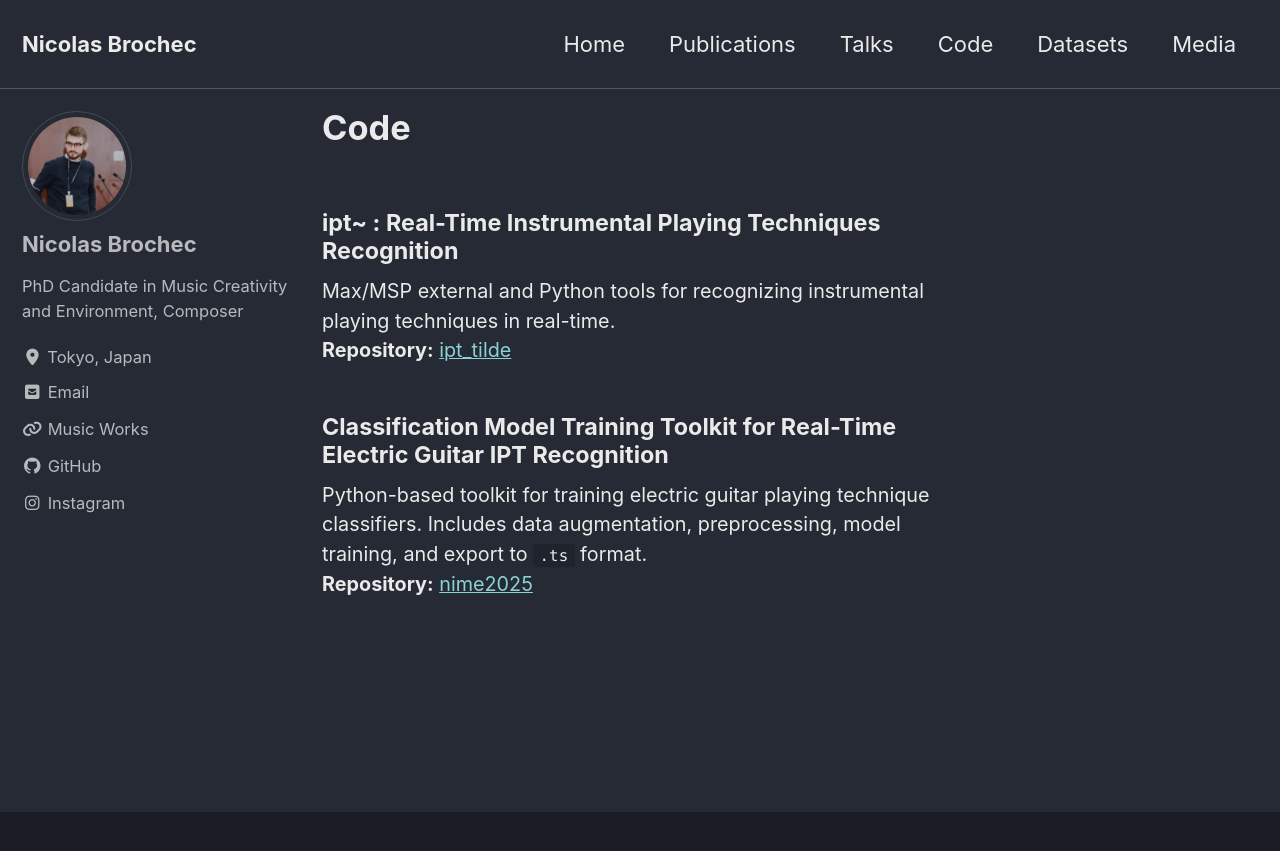
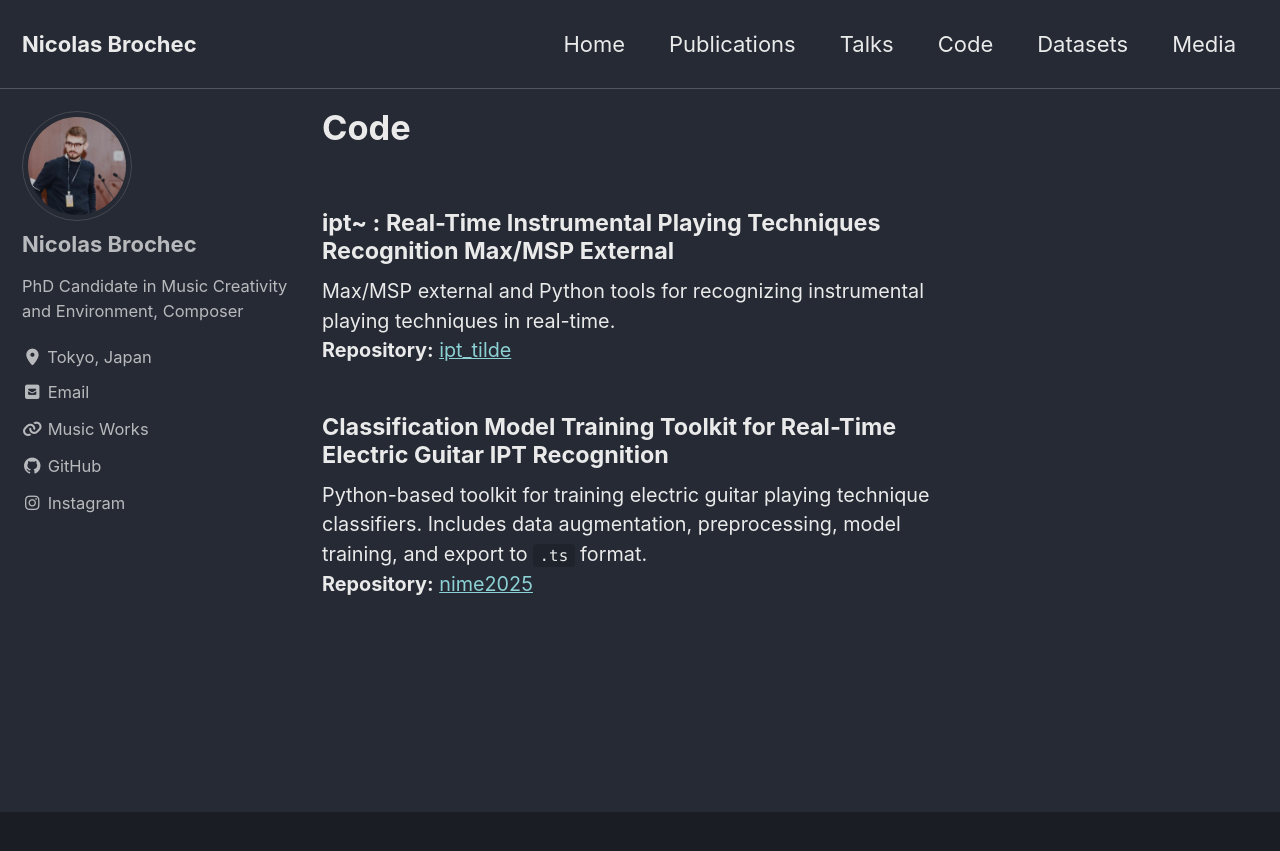
Before and after one commit to nbrochec/nbrochec.github.io, a Jekyll site: the page built from _pages/codes.md, in a window 1280 px wide. Shown: the top 851 px of the page. Built offline with Jekyll 4.4.1, drawn with Linux system fonts in a browser that asks for light colours; cached includes are drawn as plain includes.

Commit message:
Update codes.md

```diff
--- a/_pages/codes.md
+++ b/_pages/codes.md
@@ -5,7 +5,7 @@ permalink: /code/
 author_profile: true
 ---
 
-<h4>ipt~ : Real-Time Instrumental Playing Techniques Recognition</h4>
+<h4>ipt~ : Real-Time Instrumental Playing Techniques Recognition Max/MSP External</h4>
 
 <p style="font-size: 90%;">
 Max/MSP external and Python tools for recognizing instrumental playing techniques in real-time.<br>
```
